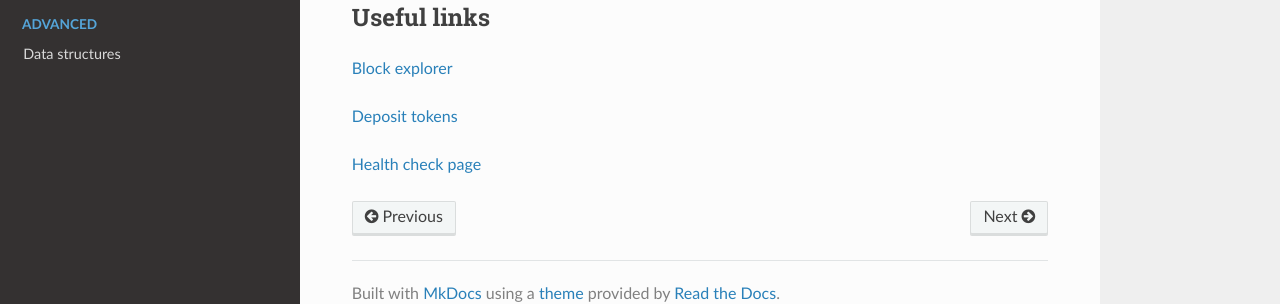
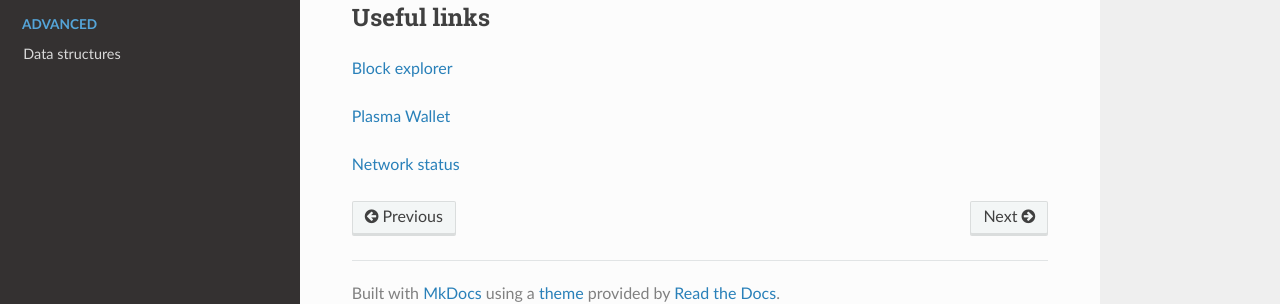
Before and after one commit to leapdao/docs, an MkDocs documentation site: the page built from docs/connect.md, in a window 1280 px wide. Shown: the part 525-829 px from the top of the page. Built offline with MkDocs 1.6.1, drawn with Linux system fonts in a browser that asks for light colours; nearby versions of some CDN libraries; old or Windows-style settings are respelled for this version of MkDocs.

Commit message:
fix: bridge links

```diff
--- a/docs/connect.md
+++ b/docs/connect.md
@@ -22,6 +22,6 @@ title: Connect to testnet
 
 [Block explorer](https://bridge-dev.leapdao.org/explorer)
 
-[Deposit tokens](https://bridge-dev.leapdao.org/deposit)
+[Plasma Wallet](https://bridge-dev.leapdao.org/wallet)
 
-[Health check page](https://health.leapdao.org/)
+[Network status](https://bridge-dev.leapdao.org/status)
```
Also changed, not shown: other parts of docs/connect.md (+1 -1 lines).
